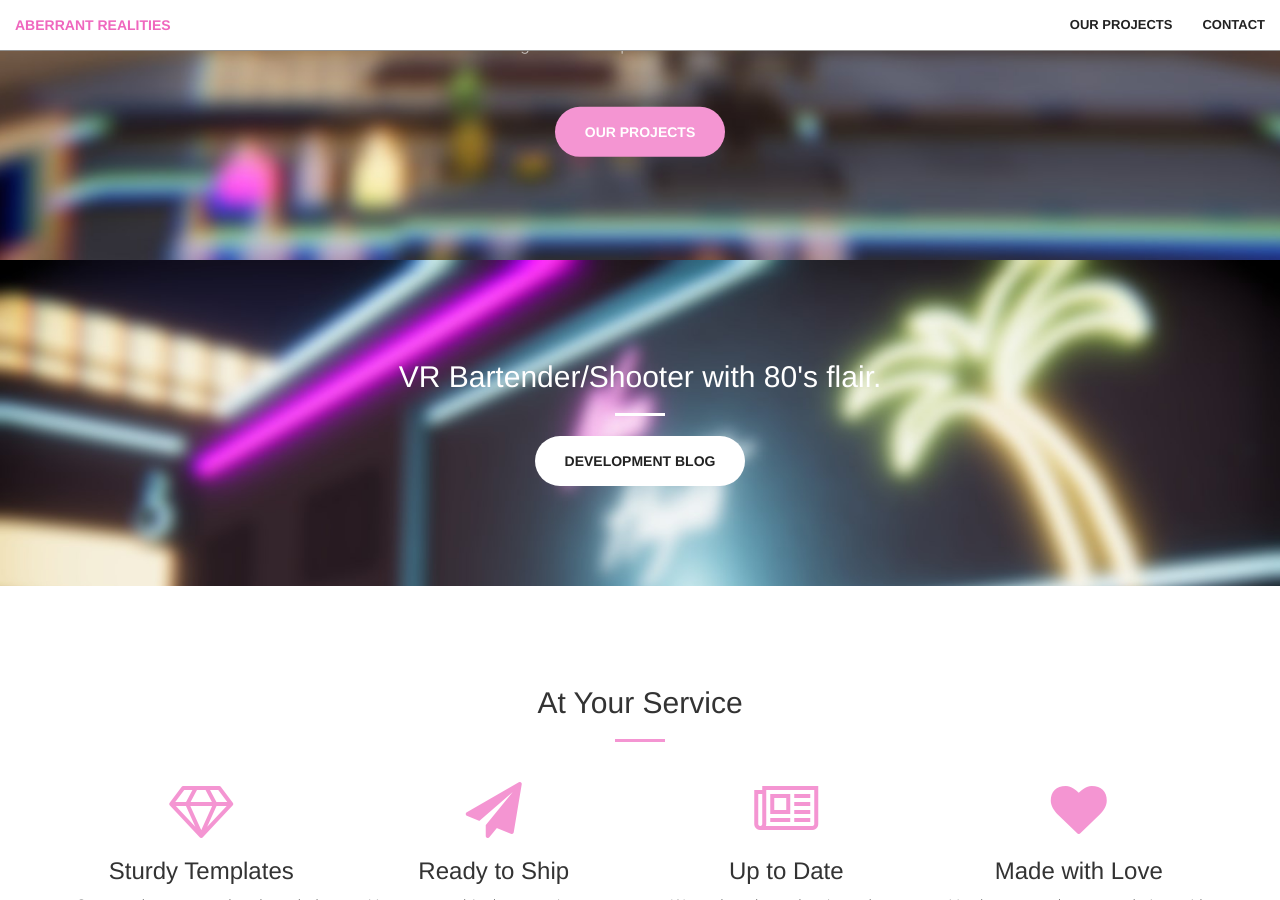
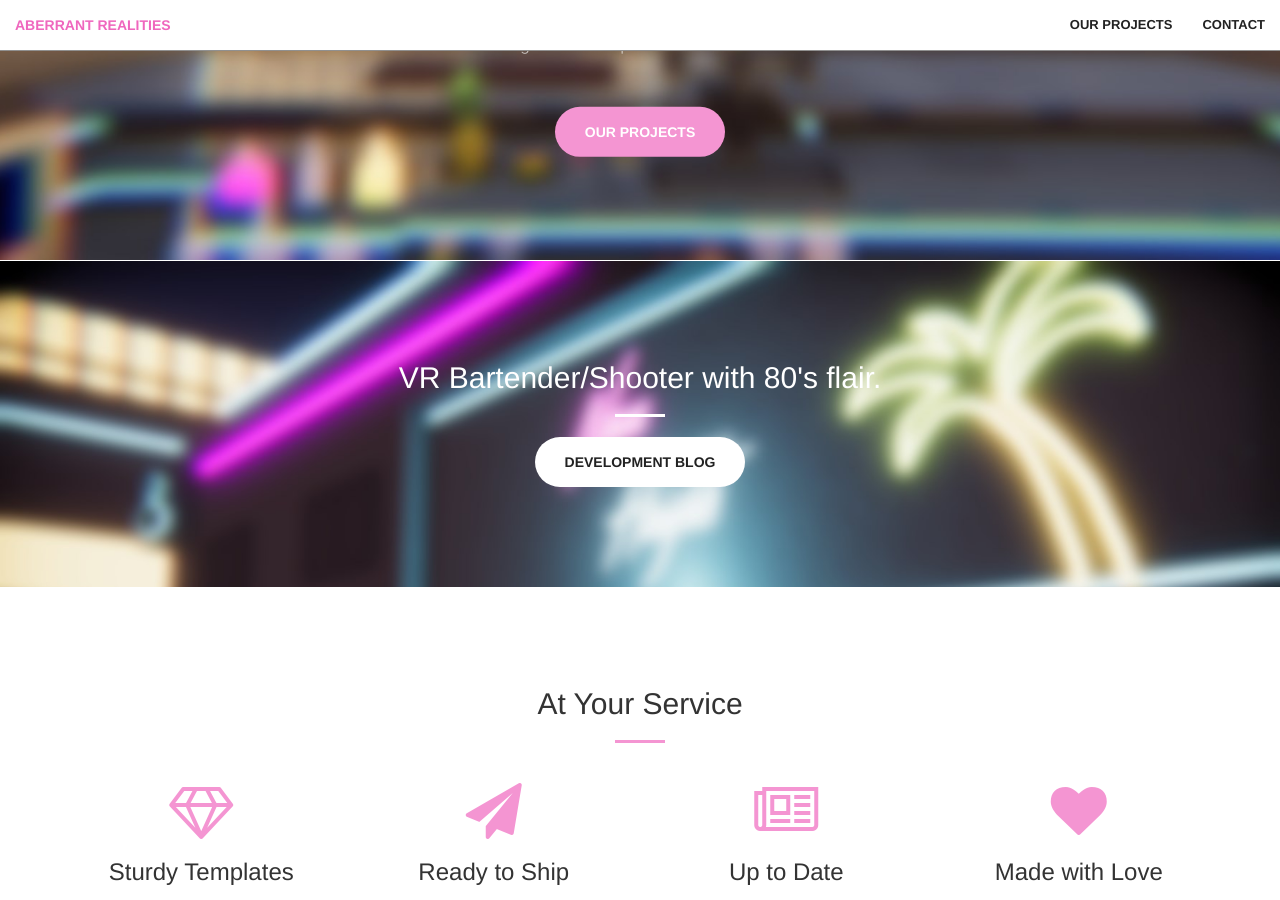
Before and after one commit to aberrantrealities/aberrantrealities.github.io, a Jekyll site: the page built from prototypes.html, in a window 1280 px wide and 900 px high, scrolled down 640 px. Built offline with Jekyll 4.4.1, drawn with Linux system fonts in a browser that asks for light colours; some web fonts are replaced.

Commit message:
added top border to CTA.

```diff
--- a/_sass/_base.scss
+++ b/_sass/_base.scss
@@ -351,4 +351,5 @@ body {
 .doubleshot {
     background: url('/img/doubleshot.jpg');
     background-size: cover;
+    border-top: 1px solid white;
 }
```
